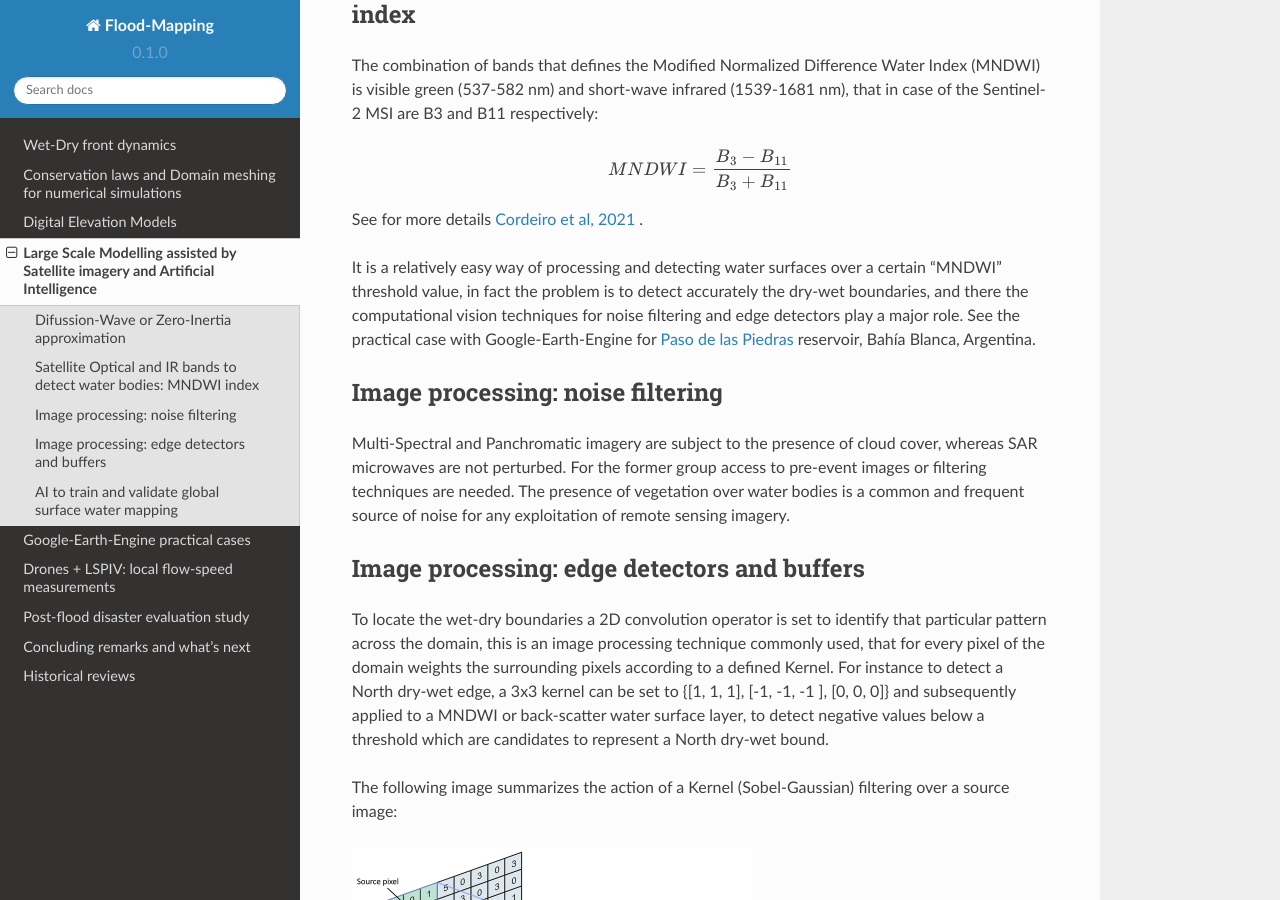
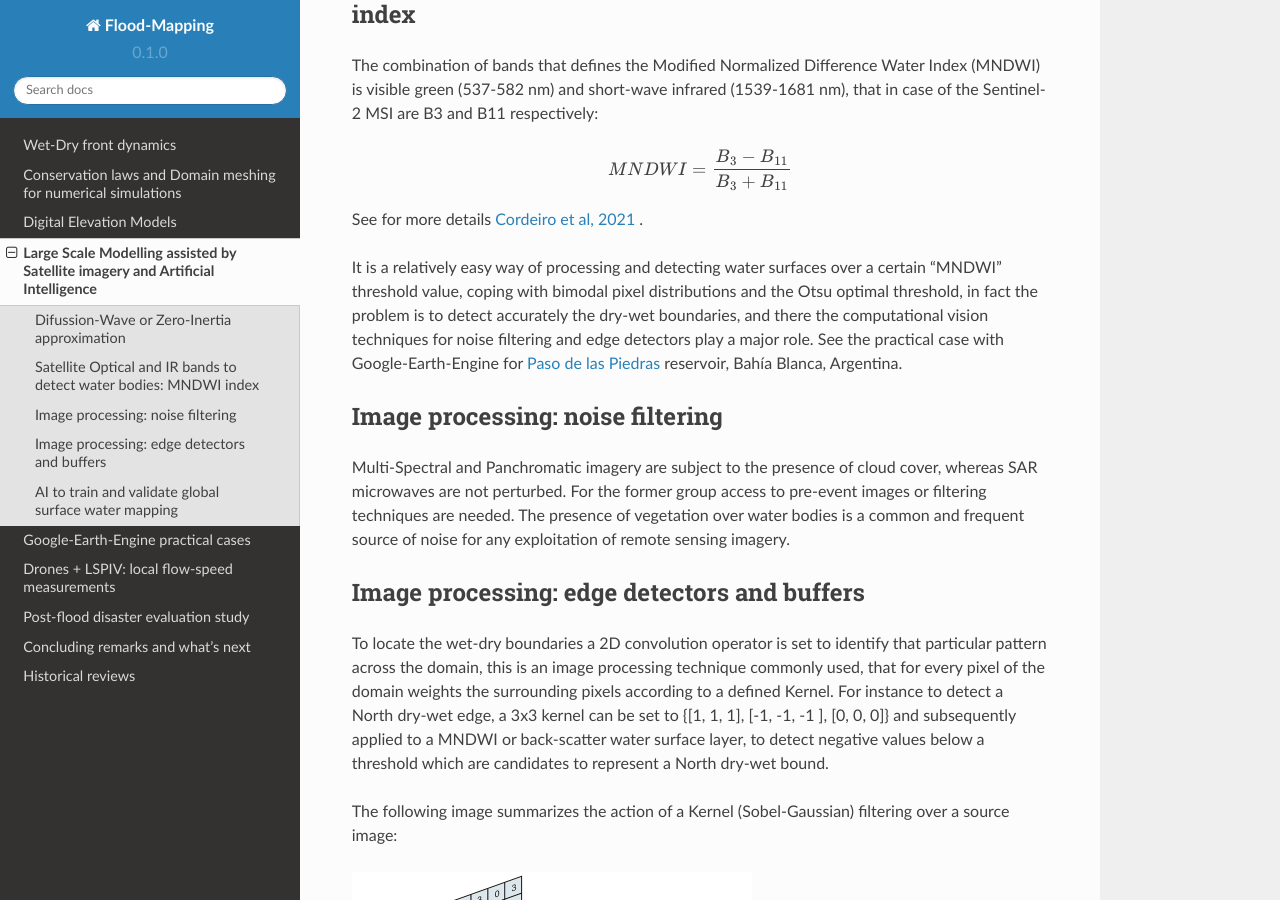
Before and after one commit to ivillamadrid/FloodMapping, a Sphinx documentation site: the page built from docs/source/lsm.rst, in a window 1280 px wide and 900 px high, scrolled down 1562 px. Built offline with Sphinx 7.4.7 and the Read the Docs theme 2.0.0, drawn with Linux system fonts in a browser that asks for light colours.

Commit message:
Update lsm.rst

```diff
--- a/docs/source/lsm.rst
+++ b/docs/source/lsm.rst
@@ -98,7 +98,7 @@ See for more details `Cordeiro et al, 2021`_ .
 
 .. _Cordeiro et al, 2021: https://doi.org/10.1016/j.rse.2020.112209
 
-It is a relatively easy way of processing and detecting water surfaces over a certain "MNDWI" threshold value, in fact the problem is to detect accurately the dry-wet boundaries, and there the computational vision techniques for noise filtering and edge detectors play a major role. See the practical case with Google-Earth-Engine for `Paso de las Piedras`_ reservoir, Bahía Blanca, Argentina.
+It is a relatively easy way of processing and detecting water surfaces over a certain "MNDWI" threshold value, coping with bimodal pixel distributions and the Otsu optimal threshold, in fact the problem is to detect accurately the dry-wet boundaries, and there the computational vision techniques for noise filtering and edge detectors play a major role. See the practical case with Google-Earth-Engine for `Paso de las Piedras`_ reservoir, Bahía Blanca, Argentina.
 
 .. _Paso de las Piedras: https://www.researchgate.net/publication/357174237_Prototipo_Google-Earth-Engine_para_el_modelado_hidrologico_del_embalse_Paso_de_Las_Piedras_Argentina
 
```
